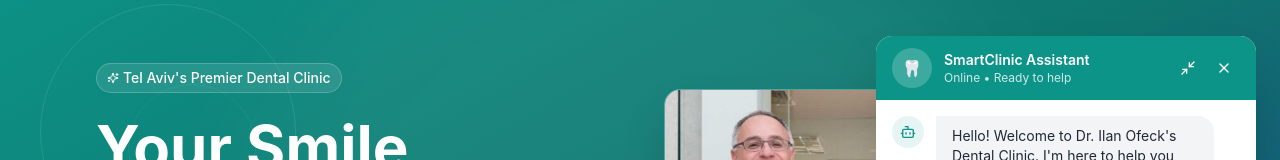
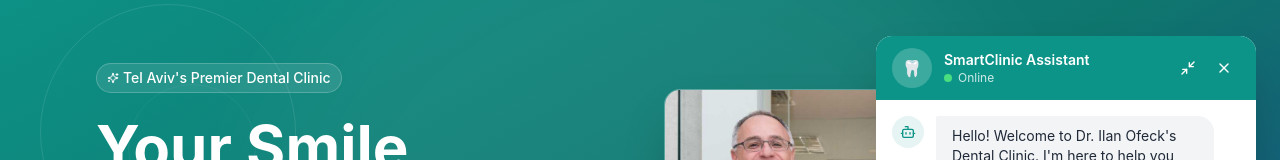
Before and after one commit to AmitOfeck/AIClinicAgent, a React (Vite) app in the folder client/: page / in a window 1280 px wide. Both pictures are taken after a click on the button "Open chat". Shown: the part 140-300 px from the top of the page. Built offline with nearby package versions, Linux system fonts and the light colour scheme; no server answers; the HTML template or start-up script is replaced by a standard one.

Commit message:
online indicator

```diff
--- a/client/src/components/chat/ChatWidget.tsx
+++ b/client/src/components/chat/ChatWidget.tsx
@@ -76,7 +76,10 @@ export default function ChatWidget() {
               </div>
               <div>
                 <h3 className="font-semibold text-sm">SmartClinic Assistant</h3>
-                <p className="text-xs text-white/80">Online • Ready to help</p>
+                <p className="text-xs text-white/80 flex items-center gap-1.5">
+                  <span className="w-2 h-2 bg-green-400 rounded-full"></span>
+                  Online
+                </p>
               </div>
             </div>
             <div className="flex items-center gap-1">
--- a/client/src/i18n/en.ts
+++ b/client/src/i18n/en.ts
@@ -83,7 +83,7 @@ export const en: Translations = {
   },
   chat: {
     title: 'SmartClinic Assistant',
-    status: 'Online • Ready to help',
+    status: 'Online',
     placeholder: 'Type your message...',
     welcome:
       "Hello! Welcome to Dr. Ilan Ofeck's Dental Clinic. I'm here to help you book appointments, answer questions about our services, or provide information about our clinic. How can I assist you today?",
--- a/client/src/i18n/he.ts
+++ b/client/src/i18n/he.ts
@@ -82,7 +82,7 @@ export const he: Translations = {
   },
   chat: {
     title: 'העוזר החכם',
-    status: 'מחובר • מוכן לעזור',
+    status: 'מחובר',
     placeholder: 'הקלד את ההודעה שלך...',
     welcome:
       'שלום! ברוכים הבאים למרפאת השיניים של ד"ר אילן אופק. אני כאן לעזור לכם לקבוע תורים, לענות על שאלות לגבי השירותים שלנו, או לספק מידע על המרפאה. במה אוכל לעזור?',
```
